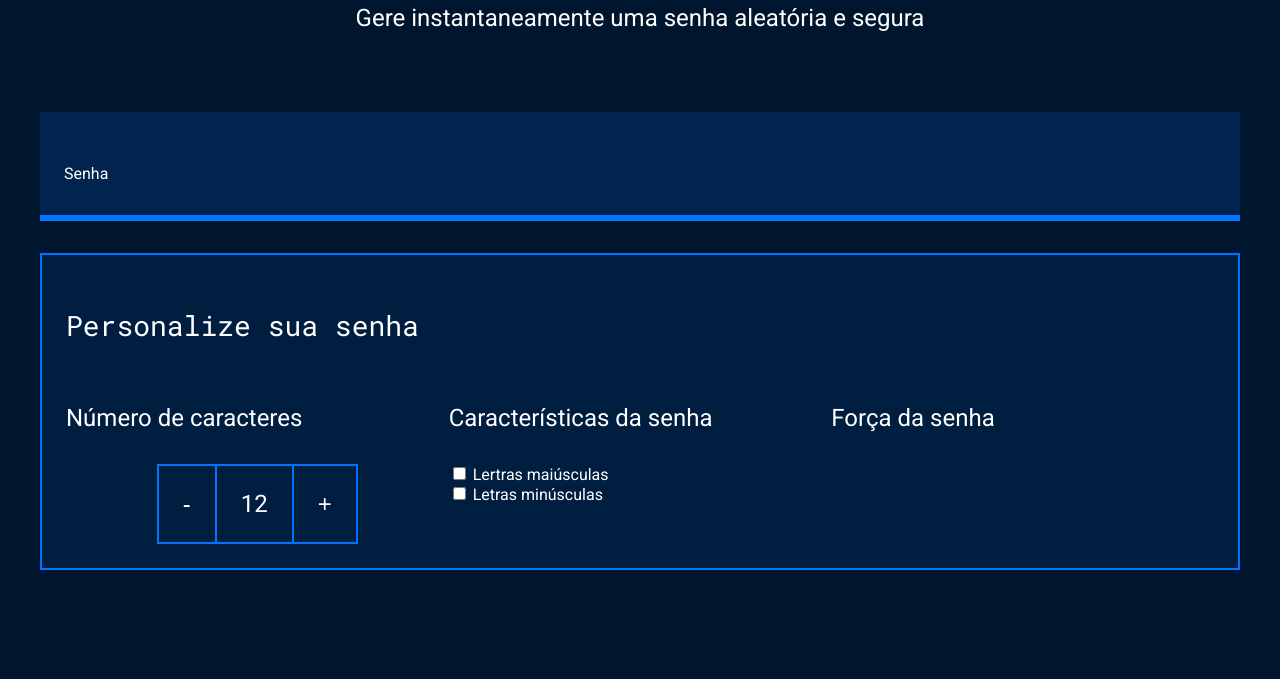
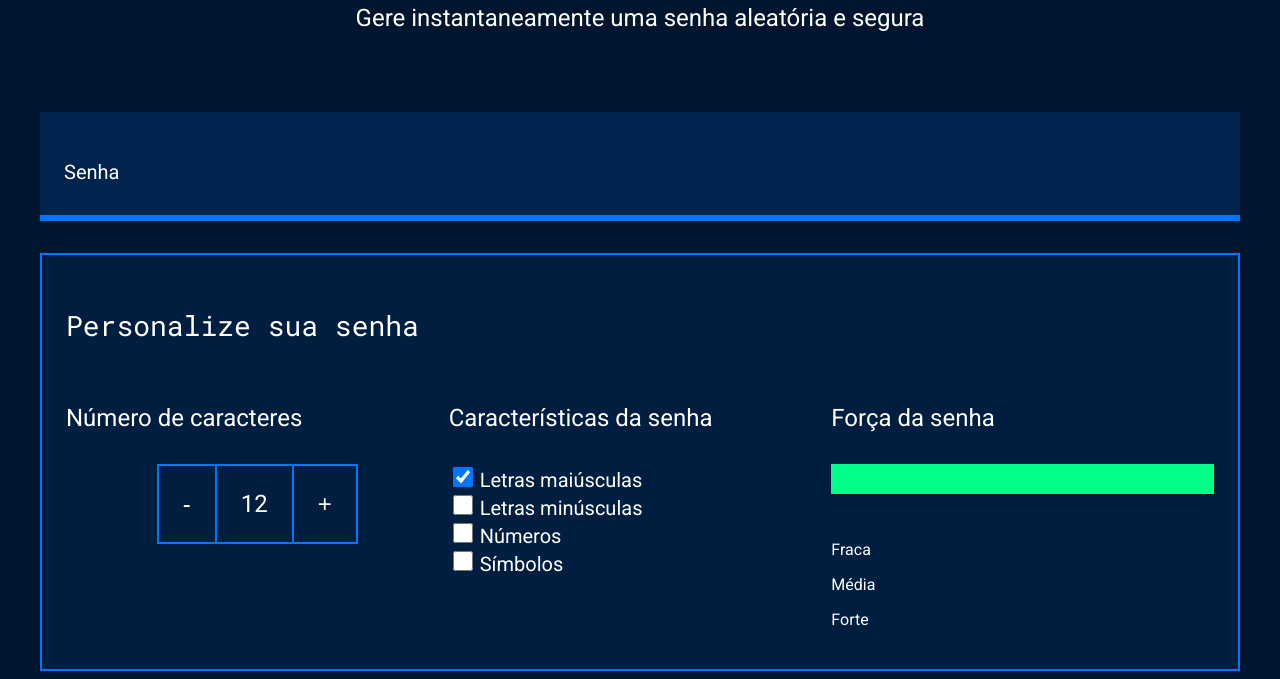
Before and after one commit to Copenhagen1822/Seguran-a-Digital, a plain HTML site: page JS-SENHAS-SEGURAS/index.html in a window 1280 px wide. Shown: the part 214-893 px from the top of the page. Before the commit the page ends 800 px from the top, so only its background shows below. Drawn offline with Linux system fonts and the light colour scheme; files whose address does not match are found by name.

Commit message:
juancesar

```diff
--- a/JS-SENHAS-SEGURAS/index.html
+++ b/JS-SENHAS-SEGURAS/index.html
@@ -33,19 +33,31 @@
                 <div class="parametro-senha">
                     <h4 class="parametro-senha__titulo">Características da senha</h4>
                     <div class="parametro-senha-checkbox">
-                        <input name="maiusculo" type="checkbox">
-                        <label for="maiusculo">Lertras maiúsculas</label>
+                        <input name="maiusculo" type="checkbox" class="checkbox" checked>
+                        <label for="maiusculo">Letras maiúsculas</label>
                     </div>
                     <div class="parametro-senha-checkbox">
-                        <input name="minusculo" type="checkbox">
+                        <input name="minusculo" type="checkbox" class="checkbox">
                         <label for="minusculo">Letras minúsculas</label>
                     </div>
-                    <div class="parametro-senha-checkbox"></div>
-                    <div class="parametro-senha-checkbox"></div>
+                    <div class="parametro-senha-checkbox">
+                        <input name="numero" type="checkbox" class="checkbox">
+                        <label for="numero">Números</label>
+                    </div>
+                    <div class="parametro-senha-checkbox">
+                        <input name="simbolo" type="checkbox" class="checkbox">
+                        <label for="simbolo">Símbolos</label>
+                    </div>
 
                 </div>
                 <div class="parametro-senha">
                     <h4 class="parametro-senha__titulo">Força da senha</h4>
+                    <div class="barra"></div>
+                    <div class="forca forte"></div>
+                    <div class="parametro-senha-texto">
+                        <p>Fraca</p>
+                        <p>Média</p>
+                        <p>Forte</p>
                 </div>
             </div>
         </div>
--- a/JS-SENHAS-SEGURAS/style.css
+++ b/JS-SENHAS-SEGURAS/style.css
@@ -108,6 +108,46 @@ body {
     font-size: 24px;
 }
 
+label {
+    font-size: 20px;
+}
+
+.checkbox {
+    width: 20px;
+    height: 20px;
+    cursor: pointer;
+}
+
+.barra{
+    background-color: var(--fundo-senha);
+    height: 30px;
+    width: 100%;
+}
+.forca{
+    height: 30px;
+    position: relative;
+    bottom: 30px;
+}
+.fraca{
+    width: 25%;
+    background-color: #E71B32;
+}
+.media{
+    background-color: #FAF408;
+    width: 50%;
+}
+.forte{
+    background-color: #00FF85;
+    width: 100%;
+}
+
+.parametro-senha-textos{
+    display: flex;
+    justify-content: space-between;
+
+}
+
+
 @media screen and (min-width: 768px) {
     .parametro-coluna__senha {
         flex-direction: row;
```
